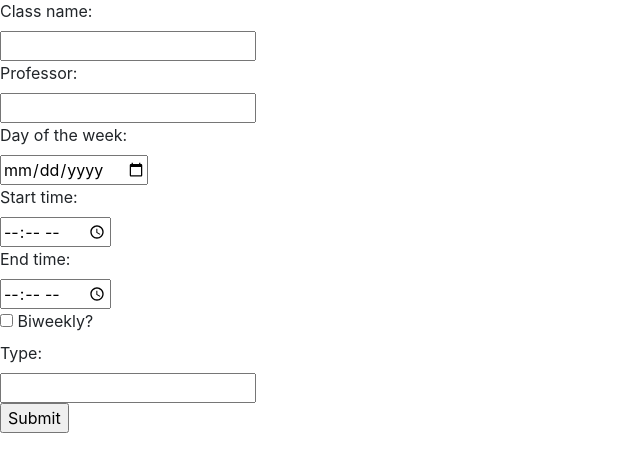
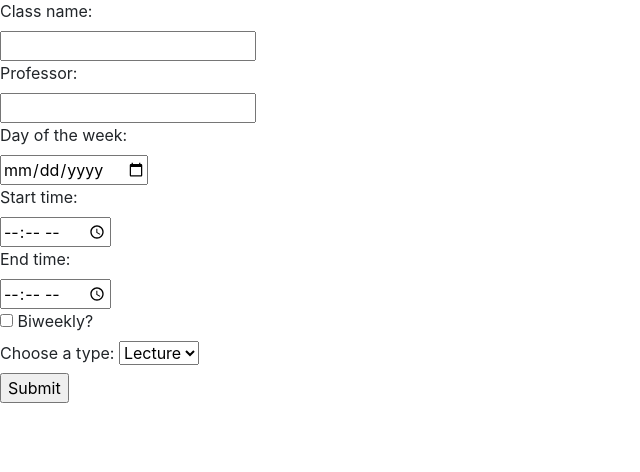
Before and after one commit to Temberlane/hangtime, a Flask app: page /add-schedule in a window 1280 px wide. Shown: the part 57-529 px from the top of the page, without its empty margins (0-640 px from the left). Run offline with Flask 3, Linux system fonts and the light colour scheme; some libraries are stand-ins or nearby versions.

Commit message:
Changed type selection to drop down

```diff
--- a/website/templates/input_schedule.html
+++ b/website/templates/input_schedule.html
@@ -15,8 +15,13 @@
     <input type="time" id="etime" name="etime"><br>
     <input type="checkbox" id="biweekly" name="biweekly" value="biweekly">
     <label for="biweekly"> Biweekly?</label><br>
-    <label for="type">Type:</label><br>
-    <input type="text" id="type" name="type"><br>
+    <label for="type">Choose a type:</label>
+<select id="type" name="type">
+  <option value="Lecture">Lecture</option>
+  <option value="Lab">Lab</option>
+  <option value="Tutorial">Tutorial</option>
+  <option value="Other">Other</option>
+</select><br>
     <input type="submit" value="Submit">
 
 </form>
```
